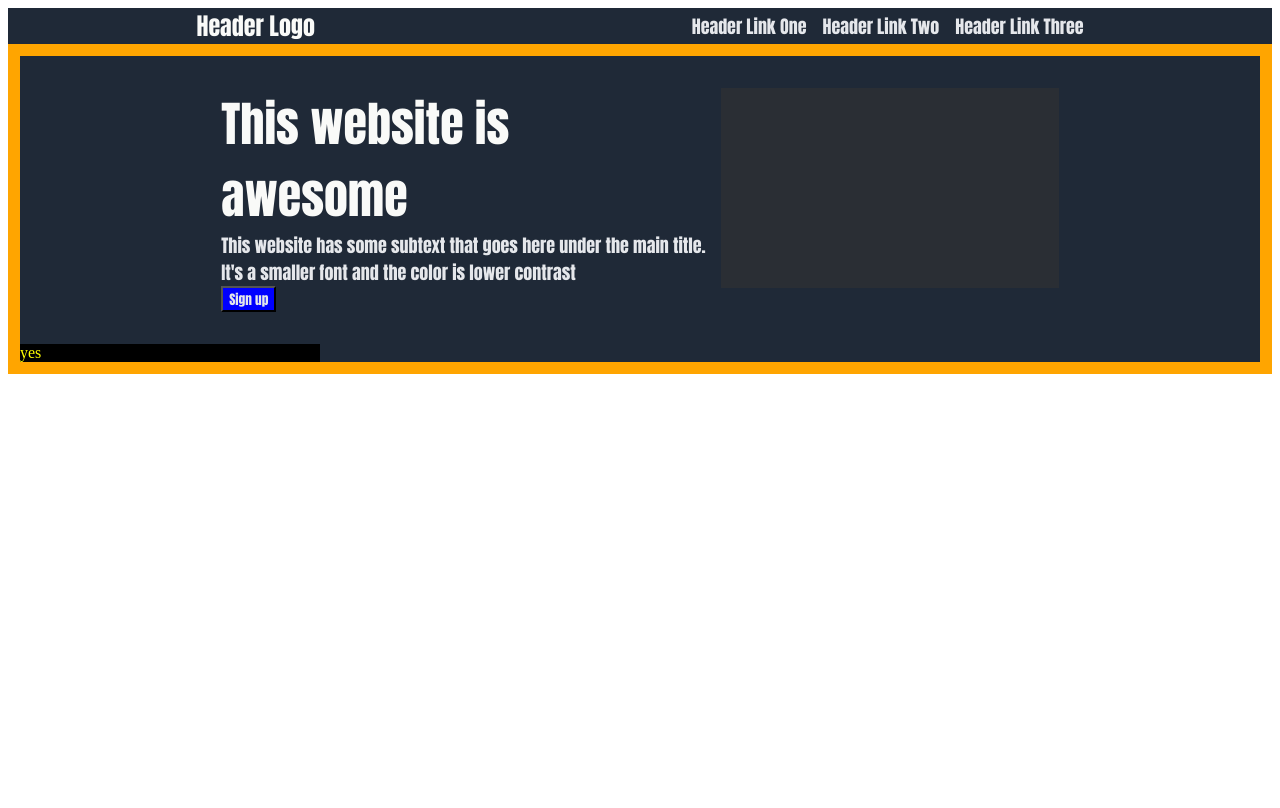
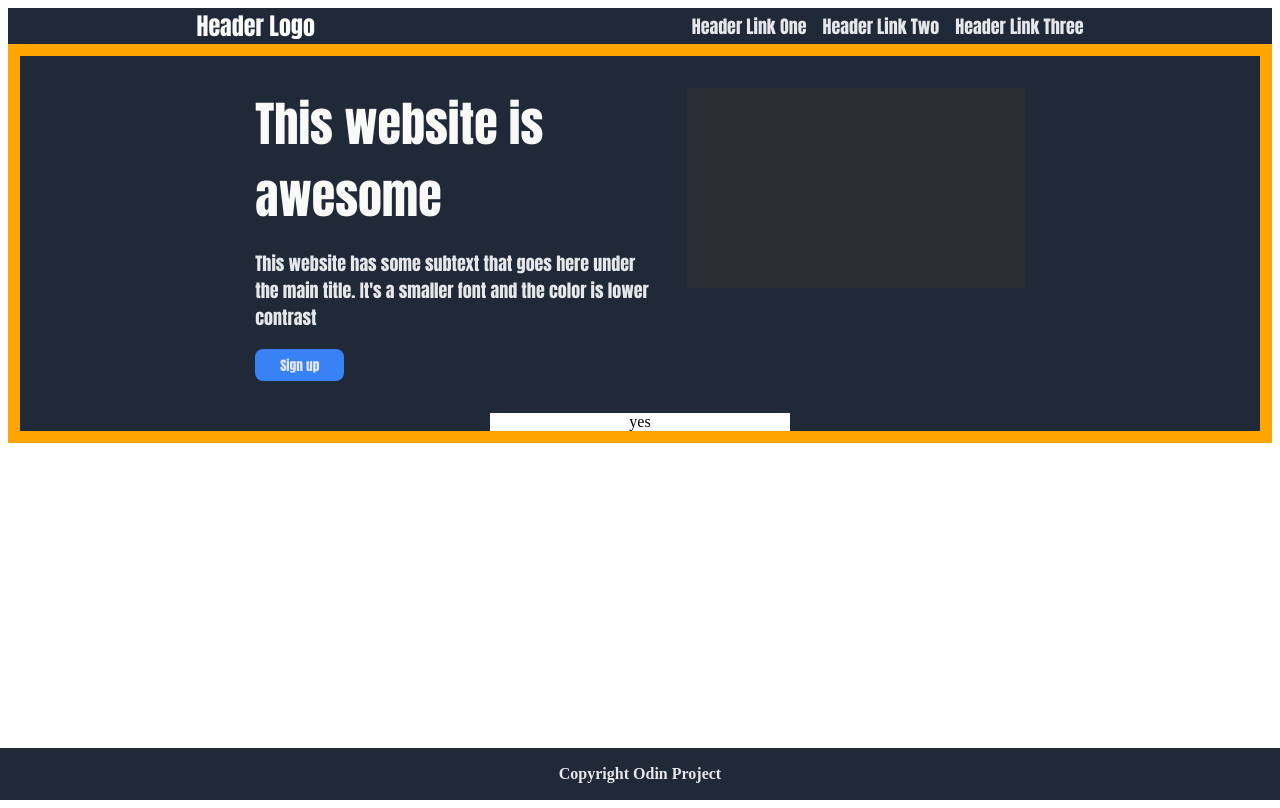
Before and after one commit to D-ADiaz/Landing-Page-Project, a plain HTML site: page index.html in a window 1280 px wide. Drawn offline with Linux system fonts and the light colour scheme.

Commit message:
Styling
- Add footer
- Add section 2

```diff
--- a/index.html
+++ b/index.html
@@ -24,11 +24,12 @@
            </div>
 
             <div class="sub1">This website has some subtext that goes here under the main title. It's a smaller font and the color is lower contrast</div>
-            <button class="sign-up"><a href="#"> Sign up</a></button>
+            <button class="sign-up"><a class = "test2"href="#"> Sign up</a></button>
           </div>
             <img src="grey-box.png" alt="">
         </div>
         <div class="section-2">yes</div>
   </div>
+  <div class="footer">Copyright Odin Project</div>
 </body>
 </html>
--- a/style.css
+++ b/style.css
@@ -1,11 +1,17 @@
 
 
-.body{
+
+html, body {
+    height: 100%;
+  }
+  .body{
     display: flex;
     border: 12px solid orange;
     flex-direction: column;
     background-color: #1F2937;
-    flex: 1;
+
+    align-items: center;
+
 }
 
 .logo{
@@ -44,27 +50,21 @@ a{
     font-weight: bold;
     color: #F9FAF8;
     width:350px;
+
+    display: inline;
 }
 
 .sub1{
-    display: block;
+    display: inline-block;
     text-align: left;
     color:#E5E7EB;
     font-size: 18px;
     font-family: Impact,'Arial Narrow Bold', sans-serif;
+    margin: 1em 0em 1em 0em;
 
 }
 
 
-.section-1{
-display: flex;
-flex-direction: row;
-justify-content: center;
-/*border: 10px solid salmon;*/
-flex: 1;
-margin: 2em;
-
-}
 
 
 img{
@@ -76,16 +76,50 @@ img{
     display: block;
     flex-direction: column;
    /* border: 10px dotted yellow;*/
-    width: 500px;
+    width: 400px;
 
+}
+.test2{
+    color: #e5e7eb;
+    font-weight:900;
 }
 
 button.sign-up{
-    background: blue;
+    background: #3882f6;
+    padding: 6px 25px;
+    border-radius: 8px;
+    border: none;
+
 }
+.section-1{
+    display: flex;
+    flex-direction: row;
+    justify-content: center;
+    /*border: 10px solid salmon;*/
+    flex: 1;
+    margin: 2em;
+    gap: 2em;
+    }
+
 .section-2{
-    display: block;
-    background-color: black;
+    display: flex;
+    flex: 1;
+    background-color: white;
     width: 300px;
-    color:yellow;
+    color:black;
+    justify-content: center;
+
 }
+.footer{
+    position: fixed;
+    bottom: 0;
+    left: 0;
+    right: 0;
+    height: 52px;
+    display: flex;
+    align-items: center;
+    justify-content: center;
+    background: #1F2937;
+    color:#E5E7EB;
+    font-weight: 900;
+}
```
